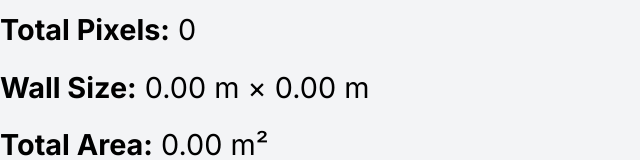
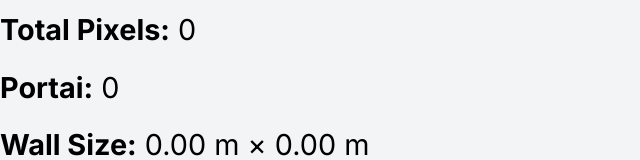
Before and after one commit to stogarauna/skaiciuokle, a SvelteKit app: page / in a window 1280 px wide. Shown: the part 361-521 px from the top of the page, without its empty margins (0-640 px from the left). Built offline with nearby package versions, Linux system fonts and the light colour scheme; no server answers.

Commit message:
feat: show exact ports needed using unified budget (Portai: N)

```diff
--- a/src/routes/+page.svelte
+++ b/src/routes/+page.svelte
@@ -1,6 +1,7 @@
 <script>
 // @ts-nocheck
 	import { selectedIndex, width, height, panelsData } from "$lib/stores";
+	import { DEFAULT_PER_PORT_PIXEL_BUDGET } from "$lib/utils/processorCalculations.js";
 
 	// derive selected panel from the selectedIndex store
 	$: selected = ($panelsData && $panelsData.length > 0) ? $panelsData[$selectedIndex] : {
@@ -31,9 +32,8 @@
 	// total pixels
 	$: totalPixels = totalWidthPx * totalHeightPx;
 
-	// threshold indicator for ports: compute how many whole ports are exceeded
-	const pixelThreshold = 782000;
-	$: portsOver = Math.floor(totalPixels / pixelThreshold);
+	// ports needed using unified per-port pixel budget
+	$: portsNeeded = Math.ceil(totalPixels / Math.max(1, DEFAULT_PER_PORT_PIXEL_BUDGET));
 
 	// physical dimensions
 	$: totalWidthM = $width * selected.widthM;
@@ -123,12 +123,10 @@
 		<p><strong>Aspect Ratio:</strong> {aspectRatio}</p>
 		<p>
 			<strong>Total Pixels:</strong>
-			<span class={portsOver >= 1 ? 'font-semibold' : ''} style={portsOver >= 1 ? 'color:#dc2626;font-weight:600;' : ''}>
-				{totalPixels.toLocaleString()}
-			</span>
-			{#if portsOver >= 1}
-				<span style="color:#dc2626;"> (More than {portsOver} port{portsOver > 1 ? 's' : ''})</span>
-			{/if}
+			<span>{totalPixels.toLocaleString()}</span>
+		</p>
+		<p>
+			<strong>Portai:</strong> {portsNeeded}
 		</p>
 		<p>
 			<strong>Wall Size:</strong> {totalWidthM.toFixed(2)} m × {totalHeightM.toFixed(2)} m
```
